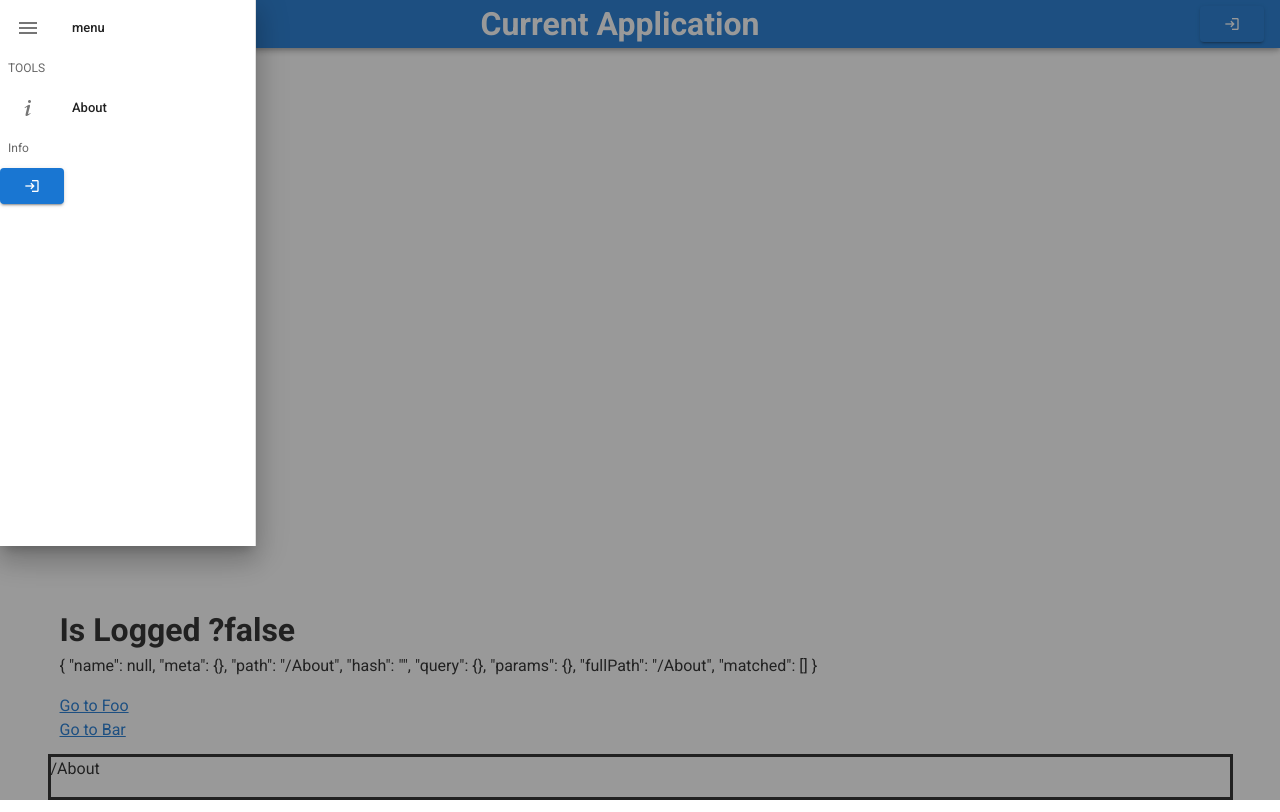
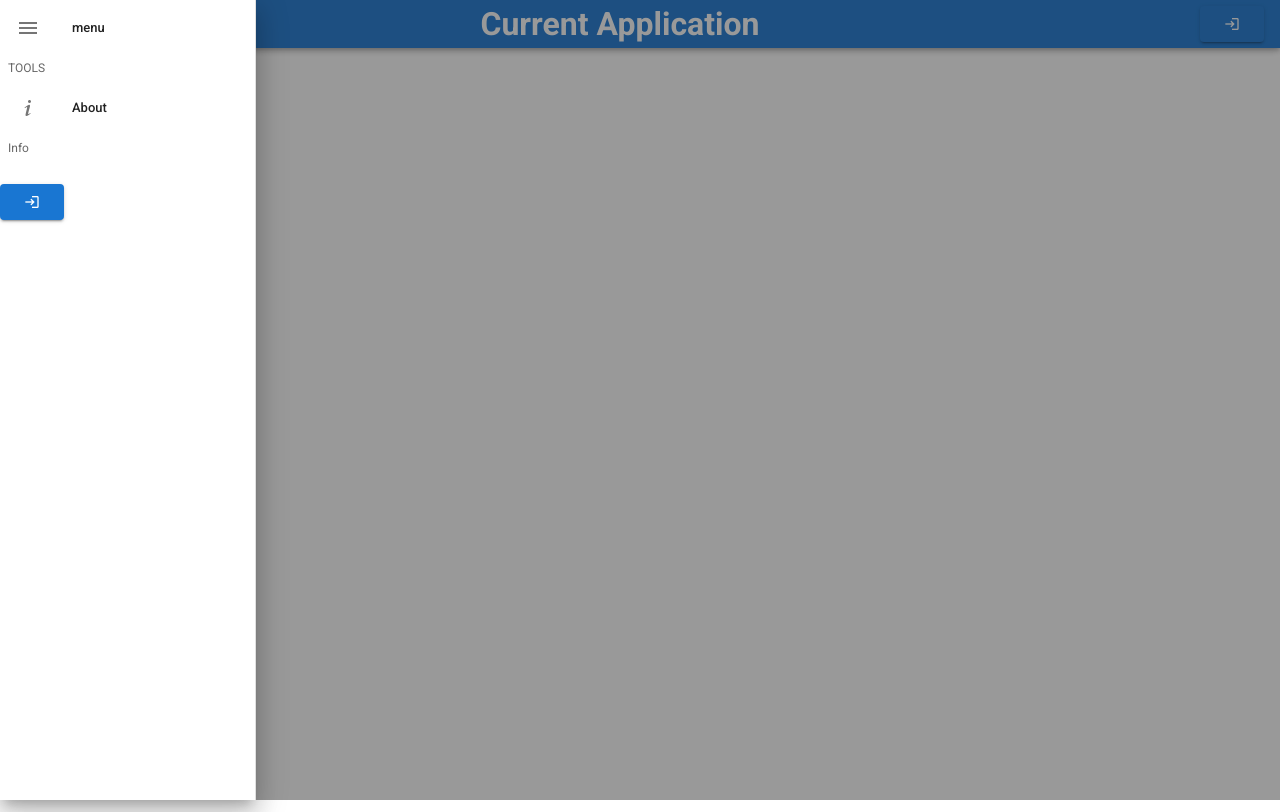
Before and after one commit to maldestor95/recipebook, a Vue app: page /About in a window 1280 px wide. Both pictures are taken after a click on the button 28 px from the left and 24 px from the top of the page. Built offline with nearby package versions, Linux system fonts and the light colour scheme.

Commit message:
update routes

```diff
--- a/src/App.vue
+++ b/src/App.vue
@@ -7,7 +7,8 @@
       <v-spacer></v-spacer>
       <login-user color="info"></login-user>
     </v-app-bar>
-    <v-navigation-drawer temporary v-model="navdrawer">
+
+    <v-navigation-drawer temporary v-model="navdrawer" class="NavMenu">
       <v-list dense>
         <v-list-item @click="navdrawer = !navdrawer">
           <v-list-item-icon>
@@ -18,8 +19,12 @@
           </v-list-item-content>
         </v-list-item>
         <v-subheader>TOOLS</v-subheader>
-        <v-list-item-group v-model="item" color="primary">
-          <v-list-item v-for="(item, i) in navlistfiltered" :key="i">
+        <v-list-item-group v-model="item">
+          <v-list-item
+            v-for="(item, i) in navlistfiltered"
+            :key="i"
+            @click="navigateTo(item)"
+          >
             <v-list-item-icon>
               <v-icon v-text="item.icon"></v-icon>
             </v-list-item-icon>
@@ -28,31 +33,15 @@
             </v-list-item-content>
           </v-list-item>
         </v-list-item-group>
+
         <v-subheader>Info</v-subheader>
+        <p>{{ currentroute.path }}</p>
         <login-user color="info"></login-user>
       </v-list>
     </v-navigation-drawer>
+
     <v-content>
-      <v-row>
-        <v-col>
-          <v-container>
-            <v-row>
-              <v-col>
-                <h1>Is Logged ?{{ Store.logged }}</h1>
-                <p>{{ currentroute }}</p>
-                <router-link to="/foo">Go to Foo</router-link>
-                <br />
-                <router-link to="/bar">Go to Bar</router-link>
-              </v-col>
-            </v-row>
-            <v-row id="routerview">
-              <p>{{ currentroute.path }}</p>
-
-              <p><router-view></router-view></p>
-            </v-row>
-          </v-container>
-        </v-col>
-      </v-row>
+      <router-view></router-view>
     </v-content>
   </v-app>
 </template>
@@ -91,6 +80,13 @@ export default {
       }
     ]
   }),
+  methods: {
+    navigateTo(it) {
+      this.$router.push(it.link);
+      this.currentApp = it.text;
+      return true;
+    }
+  },
   computed: {
     // filter navlist depending on user's right to access other menus
     navlistfiltered() {
@@ -100,7 +96,7 @@ export default {
       return res;
     },
     currentroute() {
-      return this.$route;
+      return JSON.stringify(this.$route);
     }
   }
 };
@@ -109,4 +105,13 @@ export default {
 #routerview {
   border-style: solid;
 }
+.NavMenu {
+  position: absolute;
+  top: 0;
+  left: 0;
+  width: 100%;
+  height: 100%;
+  z-index: 10;
+  background-color: rgba(0, 0, 0, 0.5); /*dim the background*/
+}
 </style>
--- /dev/null
+++ b/src/components/About.vue
@@ -0,0 +1,15 @@
+<template>
+  <div>
+    <router-link to="/foo">Go to Foo</router-link>
+    <br />
+    <router-link to="/bar">Go to Bar</router-link>
+    <br />
+    <router-link to="/Expenses">Go to Expenses</router-link>
+  </div>
+</template>
+
+<script>
+export default {};
+</script>
+
+<style lang="scss" scoped></style>
--- a/src/main.js
+++ b/src/main.js
@@ -7,27 +7,43 @@ Vue.config.productionTip = false;
 Vue.use(VueRouter);
 
 // 1. Define route components.
-// These can be imported from other files
-const Foo = { template: "<h1>foormidable</h1>" };
-const Bar = { template: "<h1>bar</h1>" };
-
-// 2. Define some routes
-// Each route should map to a component. The "component" can
-// either be an actual component constructor created via
-// `Vue.extend()`, or just a component options object.
-// We'll talk about nested routes later.
-const routes = [
-  { path: "/foo", component: Foo },
-  { path: "/bar", component: Bar }
-];
-
-// 3. Create the router instance and pass the `routes` option
-// You can pass in additional options here, but let's
-// keep it simple for now.
+import Expenses from "./components/Expenses.vue";
+import About from "./components/About.vue";
+const Foo = {
+  template: "<h1>foormidable</h1>"
+};
+const Bar = {
+  template: "<h1>bar</h1>"
+};
+//2 Map routes
 const router = new VueRouter({
   mode: "history",
   base: __dirname,
-  routes // short for `routes: routes`
+  routes: [{
+      path: "/foo",
+      component: Foo
+    },
+    {
+
+      path: "/a",
+      redirect: {
+        name: "/About"
+      }
+
+    },
+    {
+      path: "/bar",
+      component: Bar
+    },
+    {
+      path: "/Expenses",
+      component: Expenses
+    },
+    {
+      path: "/About",
+      component: About
+    }
+  ]
 });
 
 new Vue({
```
Also changed, not shown: src/components/Expenses.vue (+3 -4 lines), 1 other file (tests, documents, lock files or other folders).
